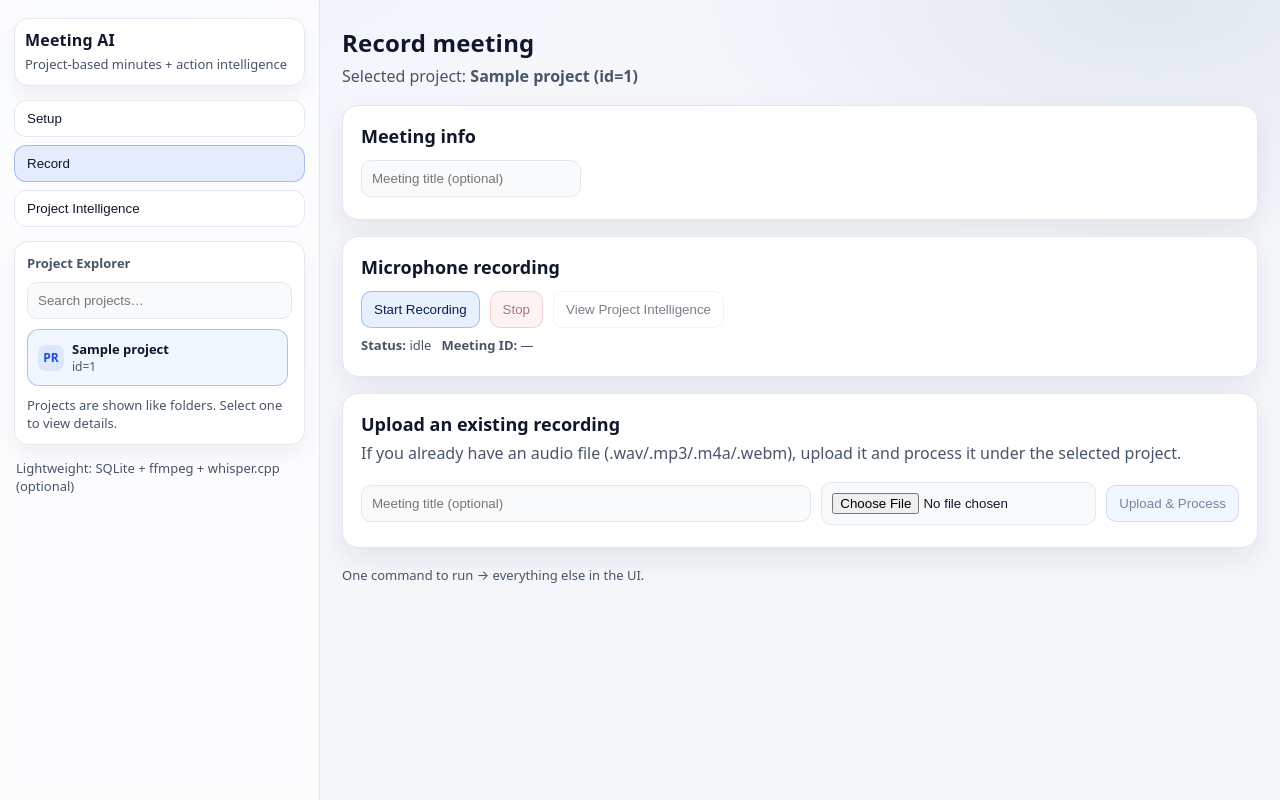
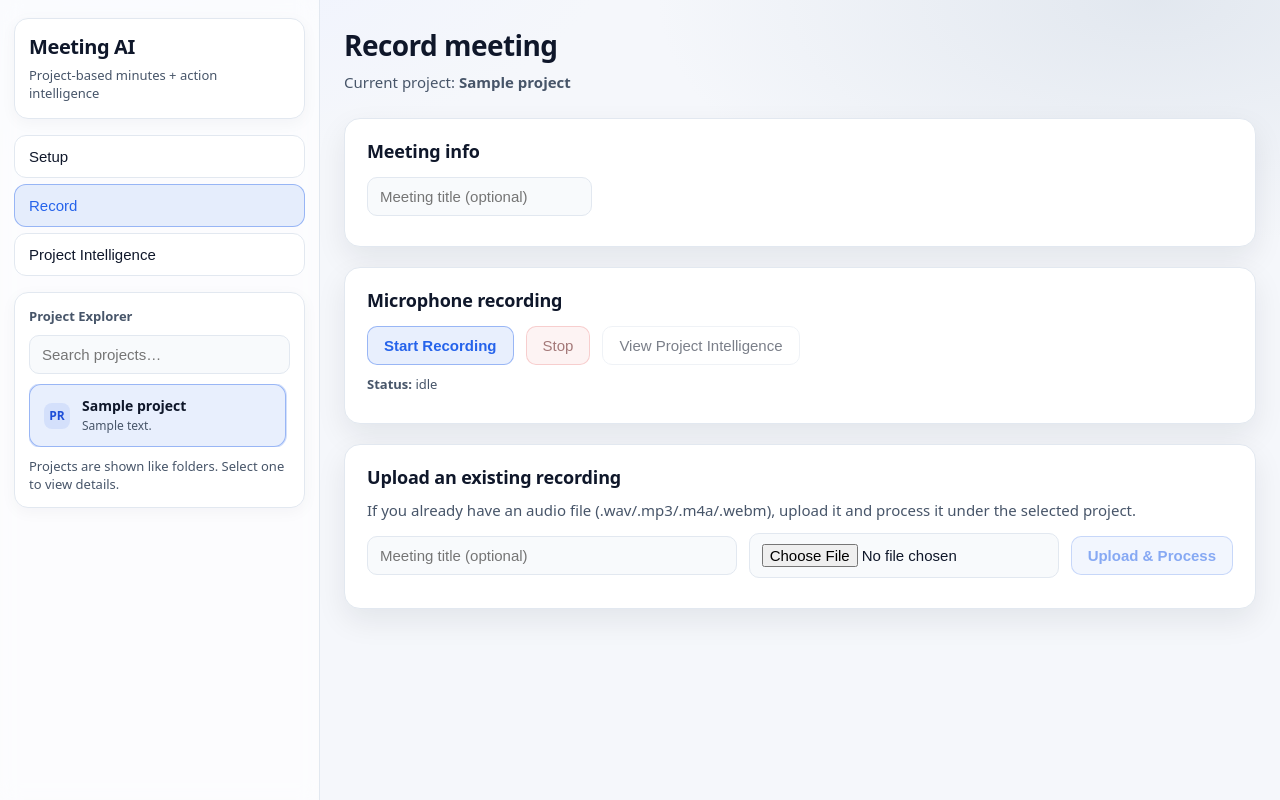
Before and after one commit to snehabhavsar/agentic-ai-meeting-assistant, a Flask app: page / in a window 1280 px wide. Run offline with Flask 3, Linux system fonts and the light colour scheme; tables that the repository leaves empty hold one stand-in row (values such as "Sample post").

Commit message:
did little ui changes

```diff
--- a/backend/app/static/app.js
+++ b/backend/app/static/app.js
@@ -77,9 +77,9 @@ function restoreSelectedProject() {
 
 function updateSelectedProjectLabels() {
   const label = state.selectedProjectName
-    ? `${state.selectedProjectName} (id=${state.selectedProjectId})`
+    ? state.selectedProjectName
     : state.selectedProjectId
-      ? `Project id=${state.selectedProjectId}`
+      ? "Selected"
       : "—";
   $("selectedProjectLabel").textContent = label;
   $("intelProjectLabel").textContent = label;
@@ -103,7 +103,7 @@ function renderProjectTree(filterText = "") {
       <div class="project-icon">PR</div>
       <div class="project-meta">
         <div class="project-name">${escapeHtml(p.name)}</div>
-        <div class="project-id">id=${p.id}</div>
+        ${p.description ? `<div class="project-desc">${escapeHtml(String(p.description).slice(0, 60))}${(p.description || "").length > 60 ? "…" : ""}</div>` : ""}
       </div>
     `;
     el.addEventListener("click", async () => {
@@ -133,15 +133,13 @@ function renderPending(items) {
     const el = document.createElement("div");
     el.className = "item";
     const rementionedTag = ai.last_rementioned_meeting_id
-      ? `<span class="tag carry-forward" title="Re-committed in a later meeting (not done on time)">re-mentioned in meeting ${ai.last_rementioned_meeting_id}</span>`
+      ? `<span class="tag carry-forward" title="Re-committed in a later meeting (not done on time)">re-mentioned</span>`
       : "";
     el.innerHTML = `
       <div>
         <div class="item-title">${escapeHtml(fmtActionItem(ai))}</div>
         <div class="item-meta">
-          <span class="tag">id=${ai.id}</span>
-          <span class="tag">status=${escapeHtml(ai.status)}</span>
-          ${ai.created_in_meeting_id ? `<span class="tag">created_in_meeting=${ai.created_in_meeting_id}</span>` : ""}
+          <span class="tag">${escapeHtml(ai.status)}</span>
           ${rementionedTag}
         </div>
       </div>
@@ -200,8 +198,6 @@ function renderCompleted(items) {
         <div class="item-title">${escapeHtml(fmtActionItem(ai))}</div>
         <div class="item-meta">
           <span class="tag ok">completed</span>
-          <span class="tag">id=${ai.id}</span>
-          ${ai.resolved_in_meeting_id ? `<span class="tag">resolved_in_meeting=${ai.resolved_in_meeting_id}</span>` : ""}
         </div>
       </div>
       <div class="item-actions">
@@ -262,10 +258,9 @@ function renderMinutes(meeting) {
 
   root.innerHTML = `
     <div class="minutes">
-      <div class="row small">
-        <span><b>meeting_id:</b> ${meeting.id}</span>
-        <span><b>status:</b> ${escapeHtml(meeting.status)}</span>
-        <span><b>created:</b> ${escapeHtml(meeting.created_at || "")}</span>
+      <div class="row small minutes-meta">
+        <span><b>Status:</b> ${escapeHtml(meeting.status)}</span>
+        <span><b>Created:</b> ${escapeHtml(meeting.created_at || "").slice(0, 19).replace("T", " ")}</span>
       </div>
 
       <h4>Summary</h4>
@@ -336,7 +331,7 @@ async function refreshProjects() {
   for (const p of state.projects) {
     const opt = document.createElement("option");
     opt.value = p.id;
-    opt.textContent = `${p.name} (id=${p.id})`;
+    opt.textContent = p.name;
     sel.appendChild(opt);
   }
 
@@ -489,7 +484,7 @@ async function createProject() {
     method: "POST",
     body: JSON.stringify({ name, description }),
   });
-  $("projectStatus").textContent = `Created: ${payload.project.name} (id=${payload.project.id})`;
+  $("projectStatus").textContent = `Created: ${payload.project.name}`;
   await refreshProjects();
   $("projectSelect").value = String(payload.project.id);
   state.selectedProjectId = payload.project.id;
@@ -504,7 +499,8 @@ function setRecStatus(s) {
 }
 
 function setMeetingId(id) {
-  $("meetingId").textContent = id ? String(id) : "—";
+  const el = $("meetingId");
+  if (el) el.textContent = id ? String(id) : "—";
 }
 
 async function startRecording() {
@@ -678,15 +674,15 @@ function renderMeetingsList(meetings) {
 
   for (const m of meetings) {
     const el = document.createElement("div");
-    el.className = "item";
-    const title = m.title || `Meeting ${m.id}`;
+    el.className = "item meeting-card";
+    const title = m.title || `Meeting`;
+    const dateStr = (m.created_at || "").slice(0, 19).replace("T", " ");
     el.innerHTML = `
       <div>
         <div class="item-title">${escapeHtml(title)}</div>
         <div class="item-meta">
-          <span class="tag">id=${m.id}</span>
-          <span class="tag">status=${escapeHtml(m.status)}</span>
-          <span class="tag">created=${escapeHtml((m.created_at || "").slice(0, 19).replace("T", " "))}</span>
+          <span class="tag">${escapeHtml(m.status)}</span>
+          <span class="tag">${escapeHtml(dateStr)}</span>
         </div>
       </div>
       <div class="item-actions">
--- a/backend/app/static/styles.css
+++ b/backend/app/static/styles.css
@@ -49,48 +49,58 @@ body {
 }
 
 .brand {
-  padding: 10px 10px 12px;
+  padding: 14px 14px 16px;
   border: 1px solid var(--border);
   border-radius: 14px;
-  background: #ffffff;
-  box-shadow: 0 10px 20px rgba(15, 23, 42, 0.05);
+  background: var(--card);
+  box-shadow: 0 4px 16px rgba(15, 23, 42, 0.04);
 }
 
 .brand-title {
   font-weight: 800;
-  letter-spacing: 0.2px;
+  font-size: 1.25rem;
+  letter-spacing: -0.02em;
 }
 
 .brand-sub {
-  margin-top: 4px;
+  margin-top: 6px;
   font-size: 13px;
   color: var(--muted);
+  line-height: 1.4;
 }
 
 .nav {
   display: grid;
-  gap: 8px;
-  margin: 14px 0 10px;
+  gap: 6px;
+  margin: 16px 0 12px;
 }
 
 .nav-btn {
   text-align: left;
-  padding: 10px 12px;
+  padding: 12px 14px;
   border-radius: 12px;
+  font-weight: 500;
+  transition: background 0.15s ease, border-color 0.15s ease;
+}
+
+.nav-btn:hover {
+  background: #f8fafc;
+  border-color: rgba(15, 23, 42, 0.1);
 }
 
 .nav-btn.active {
-  border-color: rgba(37, 99, 235, 0.35);
+  border-color: rgba(37, 99, 235, 0.4);
   background: var(--primary-soft);
+  color: var(--primary);
 }
 
 .sidebar-section {
-  margin-top: 14px;
-  padding: 12px;
+  margin-top: 16px;
+  padding: 14px;
   border: 1px solid var(--border);
   border-radius: 14px;
-  background: #ffffff;
-  box-shadow: 0 10px 20px rgba(15, 23, 42, 0.05);
+  background: var(--card);
+  box-shadow: 0 4px 16px rgba(15, 23, 42, 0.04);
 }
 
 .sidebar-title {
@@ -117,17 +127,25 @@ body {
 .project-node {
   display: flex;
   align-items: center;
-  gap: 8px;
-  padding: 10px 10px;
-  border: 1px solid rgba(15, 23, 42, 0.10);
+  gap: 12px;
+  padding: 12px 14px;
+  border: 1px solid var(--border);
   border-radius: 12px;
-  background: #ffffff;
+  background: var(--card);
   cursor: pointer;
+  transition: border-color 0.15s ease, background 0.15s ease, box-shadow 0.15s ease;
+}
+
+.project-node:hover {
+  border-color: rgba(37, 99, 235, 0.25);
+  background: var(--primary-soft);
+  box-shadow: 0 4px 12px rgba(15, 23, 42, 0.06);
 }
 
 .project-node.active {
-  border-color: rgba(37, 99, 235, 0.35);
-  background: rgba(37, 99, 235, 0.06);
+  border-color: rgba(37, 99, 235, 0.4);
+  background: var(--primary-soft);
+  box-shadow: 0 0 0 1px rgba(37, 99, 235, 0.2);
 }
 
 .project-icon {
@@ -148,12 +166,15 @@ body {
 
 .project-name {
   font-weight: 700;
-  font-size: 13px;
+  font-size: 14px;
+  line-height: 1.3;
 }
 
-.project-id {
+.project-desc {
   font-size: 12px;
   color: var(--muted);
+  margin-top: 2px;
+  line-height: 1.35;
 }
 
 .sidebar-hint {
@@ -168,47 +189,64 @@ body {
 }
 
 .main {
-  padding: 26px 22px 60px;
+  padding: 28px 24px 64px;
   max-width: 1160px;
+  min-width: 0;
 }
 
 .page-header h1 {
-  margin: 0 0 6px;
-  letter-spacing: 0.2px;
+  margin: 0 0 8px;
+  font-size: 1.75rem;
+  font-weight: 700;
+  letter-spacing: -0.02em;
+  line-height: 1.25;
 }
 
 .subtitle {
-  margin: 0 0 18px;
+  margin: 0 0 24px;
   color: var(--muted);
+  font-size: 0.9375rem;
+  line-height: 1.5;
 }
 
 .card {
   background: var(--card);
   border: 1px solid var(--border);
   border-radius: 16px;
-  padding: 18px 18px 14px;
-  margin: 16px 0;
+  padding: 20px 22px;
+  margin: 20px 0;
   box-shadow: var(--shadow);
 }
 
+.card:first-of-type {
+  margin-top: 0;
+}
+
 h2 {
-  margin: 0 0 12px;
-  font-size: 18px;
+  margin: 0 0 14px;
+  font-size: 1.125rem;
+  font-weight: 600;
+  letter-spacing: -0.01em;
+  color: var(--text);
 }
 
 h3 {
-  margin: 10px 0 8px;
-  font-size: 14px;
+  margin: 14px 0 10px;
+  font-size: 0.9375rem;
   color: var(--muted);
   font-weight: 600;
 }
 
 .row {
   display: flex;
-  gap: 10px;
+  gap: 12px;
   align-items: center;
   flex-wrap: wrap;
-  margin: 8px 0;
+  margin: 10px 0;
+}
+
+.row:first-of-type {
+  margin-top: 0;
 }
 
 .row.between {
@@ -217,6 +255,71 @@ h3 {
 
 .row.small {
   font-size: 13px;
+  color: var(--muted);
+}
+
+.row-small {
+  margin-top: 4px;
+}
+
+.filters-row {
+  display: flex;
+  flex-wrap: wrap;
+  gap: 10px;
+  align-items: center;
+  margin-bottom: 12px;
+}
+
+.filters-row .filter-search {
+  max-width: 180px;
+  min-width: 140px;
+}
+
+.email-input {
+  width: 160px;
+  min-width: 140px;
+}
+
+.notes-row {
+  align-items: flex-start;
+}
+
+.notes-wrap {
+  display: flex;
+  flex-direction: column;
+  gap: 6px;
+}
+
+.notes-wrap label {
+  font-size: 13px;
+  color: var(--muted);
+}
+
+.notes-textarea {
+  width: 100%;
+  max-width: 360px;
+  min-width: 0;
+  border: 1px solid var(--border);
+  border-radius: 10px;
+  padding: 10px 12px;
+  background: #f8fafc;
+  font-family: inherit;
+  font-size: 0.9375rem;
+  resize: vertical;
+}
+
+.card-subtitle {
+  margin-top: -4px;
+  margin-bottom: 12px;
+}
+
+.project-desc-block {
+  margin-top: 4px;
+}
+
+.list-muted {
+  margin-top: 10px;
+  font-size: 12px;
   color: var(--muted);
 }
 
@@ -231,10 +334,12 @@ select {
   background: #f8fafc;
   border: 1px solid var(--border);
   border-radius: 10px;
-  padding: 10px 10px;
+  padding: 10px 12px;
   color: var(--text);
   outline: none;
   min-width: 220px;
+  font-size: 0.9375rem;
+  transition: border-color 0.15s ease, box-shadow 0.15s ease;
 }
 
 .grow {
@@ -250,21 +355,25 @@ select:focus {
 
 button {
   border: 1px solid var(--border);
-  background: #ffffff;
+  background: var(--card);
   color: var(--text);
-  padding: 10px 12px;
+  padding: 10px 16px;
   border-radius: 10px;
   cursor: pointer;
-  transition: transform 0.02s ease, box-shadow 0.15s ease, background 0.15s ease, border-color 0.15s ease;
+  font-size: 0.9375rem;
+  font-weight: 500;
+  transition: transform 0.08s ease, box-shadow 0.15s ease, background 0.15s ease, border-color 0.15s ease;
 }
 
-button:hover {
-  border-color: rgba(15, 23, 42, 0.16);
-  box-shadow: 0 10px 20px rgba(15, 23, 42, 0.06);
+button:hover:not(:disabled) {
+  border-color: rgba(15, 23, 42, 0.2);
+  background: #f8fafc;
+  box-shadow: 0 4px 12px rgba(15, 23, 42, 0.06);
 }
 
-button:active {
+button:active:not(:disabled) {
   transform: translateY(1px);
+  box-shadow: 0 2px 6px rgba(15, 23, 42, 0.06);
 }
 
 button:disabled {
@@ -274,9 +383,16 @@ button:disabled {
 }
 
 button.primary {
-  border-color: rgba(37, 99, 235, 0.35);
+  border-color: rgba(37, 99, 235, 0.4);
   background: var(--primary-soft);
-  color: #0b1f52;
+  color: var(--primary);
+  font-weight: 600;
+}
+
+button.primary:hover:not(:disabled) {
+  background: rgba(37, 99, 235, 0.18);
+  border-color: rgba(37, 99, 235, 0.5);
+  box-shadow: 0 4px 12px rgba(37, 99, 235, 0.15);
 }
 
 button.danger {
--- a/backend/app/templates/index.html
+++ b/backend/app/templates/index.html
@@ -29,9 +29,6 @@
           </div>
         </div>
 
-        <div class="sidebar-footer muted">
-          Lightweight: SQLite + ffmpeg + whisper.cpp (optional)
-        </div>
       </aside>
 
       <main class="main">
@@ -50,7 +47,7 @@
               <button id="useProjectBtn" class="primary">Use this project</button>
               <button id="deleteProjectBtn" class="danger-outline">Delete project</button>
             </div>
-            <label class="row small" style="margin-top:8px"><input type="checkbox" id="showArchivedToggle" /> Show archived projects</label>
+            <label class="row row-small"><input type="checkbox" id="showArchivedToggle" /> Show archived projects</label>
             <div id="projectStatus" class="status"></div>
           </div>
 
@@ -71,8 +68,8 @@
         <section id="viewRecord" class="view" hidden>
           <div class="page-header">
             <h1>Record meeting</h1>
-            <p class="subtitle">
-              Selected project: <b id="selectedProjectLabel">—</b>
+            <p class="subtitle page-subtitle">
+              Current project: <b id="selectedProjectLabel">—</b>
             </p>
           </div>
 
@@ -92,7 +89,6 @@
             </div>
             <div class="row small">
               <span><b>Status:</b> <span id="recStatus">idle</span></span>
-              <span><b>Meeting ID:</b> <span id="meetingId">—</span></span>
             </div>
             <audio id="playback" controls class="audio" hidden></audio>
             <div id="meetingStatus" class="status"></div>
@@ -100,7 +96,7 @@
 
           <div class="card">
             <h2>Upload an existing recording</h2>
-            <p class="subtitle" style="margin-top: -6px">
+            <p class="subtitle card-subtitle">
               If you already have an audio file (.wav/.mp3/.m4a/.webm), upload it and process it under the selected
               project.
             </p>
@@ -117,10 +113,10 @@
         <section id="viewIntel" class="view" hidden>
           <div class="page-header">
             <h1>Project Intelligence</h1>
-            <p class="subtitle">
-              Selected project: <b id="intelProjectLabel">—</b>
+            <p class="subtitle page-subtitle">
+              Current project: <b id="intelProjectLabel">—</b>
             </p>
-            <p id="projectDescription" class="subtitle muted" style="margin-top:4px;display:none"></p>
+            <p id="projectDescription" class="subtitle muted project-desc-block" style="display:none"></p>
           </div>
 
           <div class="grid-2">
@@ -129,8 +125,8 @@
                 <h2>Meetings (history)</h2>
                 <button id="loadHistoryBtn" class="primary">Refresh</button>
               </div>
-              <div class="row small" style="flex-wrap:wrap;gap:8px;margin-bottom:8px">
-                <input id="meetingSearchQ" placeholder="Search meetings…" style="max-width:160px" />
+              <div class="filters-row">
+                <input id="meetingSearchQ" placeholder="Search meetings…" class="filter-search" />
                 <input id="meetingFilterFrom" type="date" title="From" />
                 <input id="meetingFilterTo" type="date" title="To" />
                 <select id="meetingFilterStatus"><option value="">All statuses</option><option value="processed">Processed</option><option value="created">Created</option><option value="failed">Failed</option></select>
@@ -142,14 +138,20 @@
 
             <div class="card">
               <h2>Meeting minutes</h2>
-              <div class="row" style="margin-top: -6px">
+              <div class="row">
                 <button id="exportJsonBtn">Export JSON</button>
                 <button id="printBtn">Print / Save PDF</button>
                 <button id="downloadPdfBtn">Download PDF</button>
-                <input id="emailSummaryTo" placeholder="Email to" style="width:140px" />
+                <input id="emailSummaryTo" placeholder="Email to" class="email-input" />
                 <button id="emailSummaryBtn">Email summary</button>
               </div>
-              <div class="row small" style="margin-top:8px">Meeting notes: <textarea id="meetingNotesInput" placeholder="Optional notes…" rows="2" style="width:100%;max-width:360px"></textarea> <button id="saveMeetingNotesBtn" class="primary">Save notes</button></div>
+              <div class="row notes-row">
+                <div class="grow notes-wrap">
+                  <label for="meetingNotesInput">Meeting notes:</label>
+                  <textarea id="meetingNotesInput" placeholder="Optional notes…" rows="2" class="notes-textarea"></textarea>
+                </div>
+                <button id="saveMeetingNotesBtn" class="primary">Save notes</button>
+              </div>
               <div id="latestMinutes" class="pre"></div>
             </div>
           </div>
@@ -219,7 +221,7 @@
           <div class="card">
             <h2>Activity log</h2>
             <button id="loadActivityBtn">Refresh</button>
-            <div id="activityLogList" class="list muted" style="margin-top:8px;font-size:12px"></div>
+            <div id="activityLogList" class="list list-muted"></div>
           </div>
           <div class="card">
             <h2>Backup</h2>
@@ -227,9 +229,6 @@
           </div>
         </section>
 
-        <footer class="footer muted">
-          One command to run → everything else in the UI.
-        </footer>
       </main>
     </div>
 
```
Also changed, not shown: other parts of backend/app/static/styles.css (+104 -35 lines).
